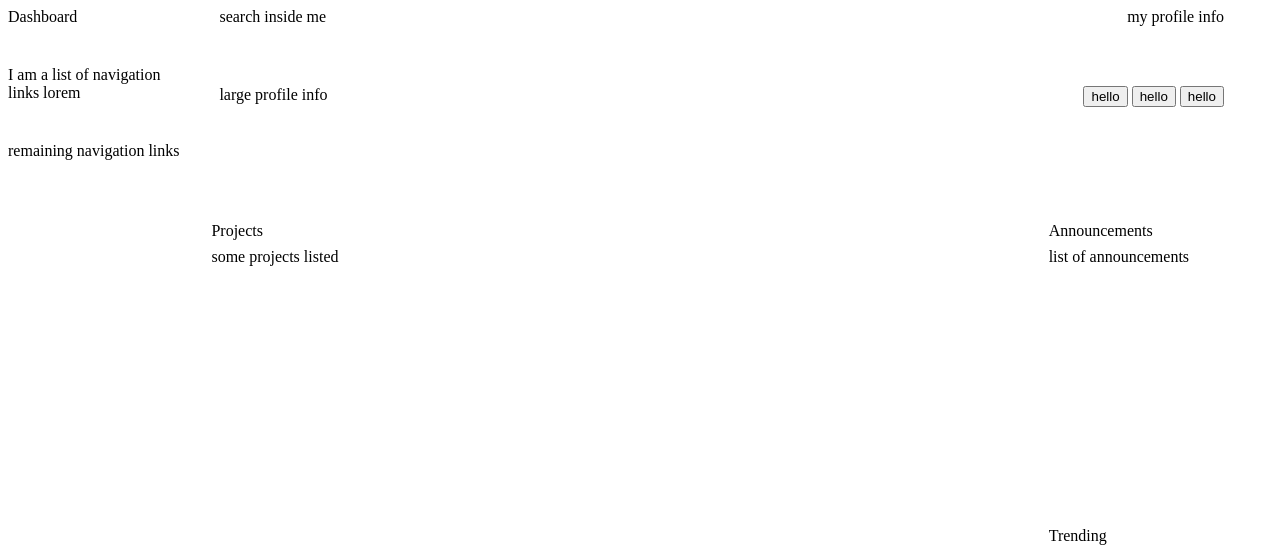
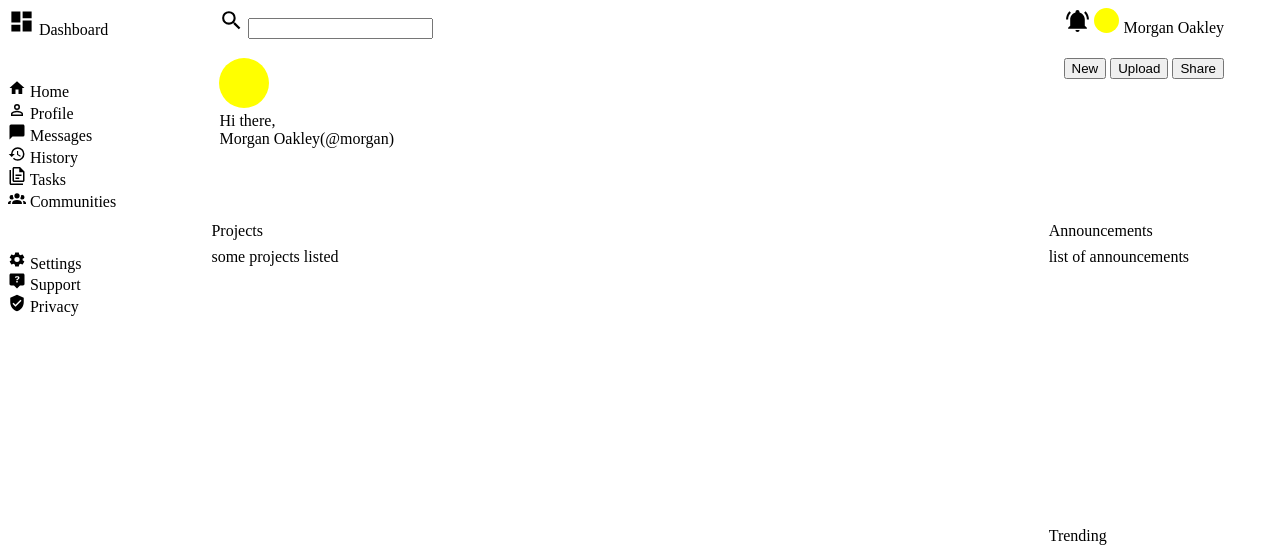
Before and after one commit to PaulaMaged/admin-dashboard, a plain HTML site: page index.html in a window 1280 px wide. Shown: the top 550 px of the page. Drawn offline with Linux system fonts and the light colour scheme.

Commit message:
fill skeleton html except for main-content-section

```diff
--- a/index.html
+++ b/index.html
@@ -9,20 +9,84 @@
 <body>
     <div class="container">
         <div class="header">
-            <div class="search">search inside me</div>
-            <div class="user-info-mini">my profile info</div>
-            <div class="user-info">large profile info</div>
+            <div class="search">
+                <svg xmlns="http://www.w3.org/2000/svg" viewBox="0 0 24 24" width="25">
+                    <path d="M9.5,3A6.5,6.5 0 0,1 16,9.5C16,11.11 15.41,12.59 14.44,13.73L14.71,14H15.5L20.5,19L19,20.5L14,15.5V14.71L13.73,14.44C12.59,15.41 11.11,16 9.5,16A6.5,6.5 0 0,1 3,9.5A6.5,6.5 0 0,1 9.5,3M9.5,5C7,5 5,7 5,9.5C5,12 7,14 9.5,14C12,14 14,12 14,9.5C14,7 12,5 9.5,5Z" />
+                </svg>
+                <input type="text" name="searchBar" id="search-bar" aria-label="search bar">
+            </div>
+            <div class="user-info-mini">
+                <img src="resources/assets/notification.svg" alt="notification bell icon" width="25">
+                <svg xmlns="http://www.w3.org/2000/svg" viewBox="0 0 24 24" width="25">
+                    <circle class="mini-profile-circle" cx="50%" cy="50%" r="12" fill="yellow">
+                    <!-- place for profile icon -->
+                </svg>
+                <span class="mini-user-name">Morgan Oakley</span>
+            </div>
+            <div class="user-info">
+                <svg xmlns="http://www.w3.org/2000/svg" viewBox="0 0 24 24" width="50">
+                    <circle class="large-profile-circle" cx="50%" cy="50%" r="12" fill="yellow">
+                    <!-- place for profile icon -->
+                </svg>
+                <div class="mini-greeting">Hi there,</div>
+                <div class="large-user-name">Morgan Oakley(@morgan)</div>
+            </div>
             <div class="buttons-container">
-                <button>hello</button>
-                <button>hello</button>
-                <button>hello</button>
+                <button class="new">New</button>
+                <button class="upload">Upload</button>
+                <button class="share">Share</button>
             </div>
         </div>
         <div class="side-bar">
             <div class="side-bar-grid">
-                <div class="logo">Dashboard</div>
-                <div class="main-navigation">I am a list of navigation links lorem</div>
-                <div class="other-navigation">remaining navigation links</div>
+                <div class="dashboard">
+                    <img src="resources/assets/dashboard.svg" alt="dashboard icon">
+                    <span class="dashboard-text">Dashboard</span>
+                </div>
+                <div class="main-navigation">
+                    <ul class="navigation-links">
+                        <li class="link">
+                            <img src="resources/assets/home.svg" alt="home icon">
+                            <span>Home</span>
+                        </li>
+                        <li class="link">
+                            <img src="resources/assets/profile-icon.svg" alt="profile icon">
+                            <span>Profile</span>
+                        </li>
+                        <li class="link">
+                            <img src="resources/assets/message.svg" alt="message icon">
+                            <span>Messages</span>
+                        </li>
+                        <li class="link">
+                            <img src="resources/assets/history.svg" alt="history icon">
+                            <span>History</span>
+                        </li>
+                        <li class="link">
+                            <img src="resources/assets/task.svg" alt="tasks icon">
+                            <span>Tasks</span>
+                        </li>
+                        <li class="link">
+                            <img src="resources/assets/community.svg" alt="community icon">
+                            <span>Communities</span>
+                        </li>
+                    </ul>
+                </div>
+                <div class="other-navigation">
+                    <ul class="navigation-links">
+                        <li class="link">
+                            <img src="resources/assets/settings.svg" alt="settings icon">
+                            <span>Settings</span>
+                        </li>
+                        <li class="link">
+                            <img src="resources/assets/support.svg" alt="support icon">
+                            <span>Support</span>
+                        </li>
+                        <li class="link">
+                            <img src="resources/assets/privacy.svg" alt="privacy icon">
+                            <span>Privacy</span>
+                        </li>
+                    </ul>
+                </div>
             </div>
         </div>
         <div class="main-content-section">
--- a/style.css
+++ b/style.css
@@ -26,6 +26,20 @@
         justify-content: center;
         align-content: start;
         gap: 5ch;
+    }
+
+    ul {
+        list-style: none;
+        margin: 0;
+        padding: 0;
+    }
+
+    .dashboard img {
+        width: clamp(20px, 15%, 40px);
+    }
+
+    .link img {
+        width: clamp(15px, 10%, 30px);
     }
 }
 
```
Also changed, not shown: resources/assets/community.svg (added), resources/assets/dashboard.svg (added), resources/assets/eye-plus-outline.svg (added), resources/assets/history.svg (added), resources/assets/home.svg (added), resources/assets/magnifying-glass.svg (added), resources/assets/message.svg (added), resources/assets/notification.svg (added), resources/assets/privacy.svg (added), resources/assets/profile-icon.svg (added), resources/assets/settings.svg (added), resources/assets/share-outline.svg (added), resources/assets/star-check-filled.svg (added), resources/assets/star-check-outline.svg (added), 2 more files.
